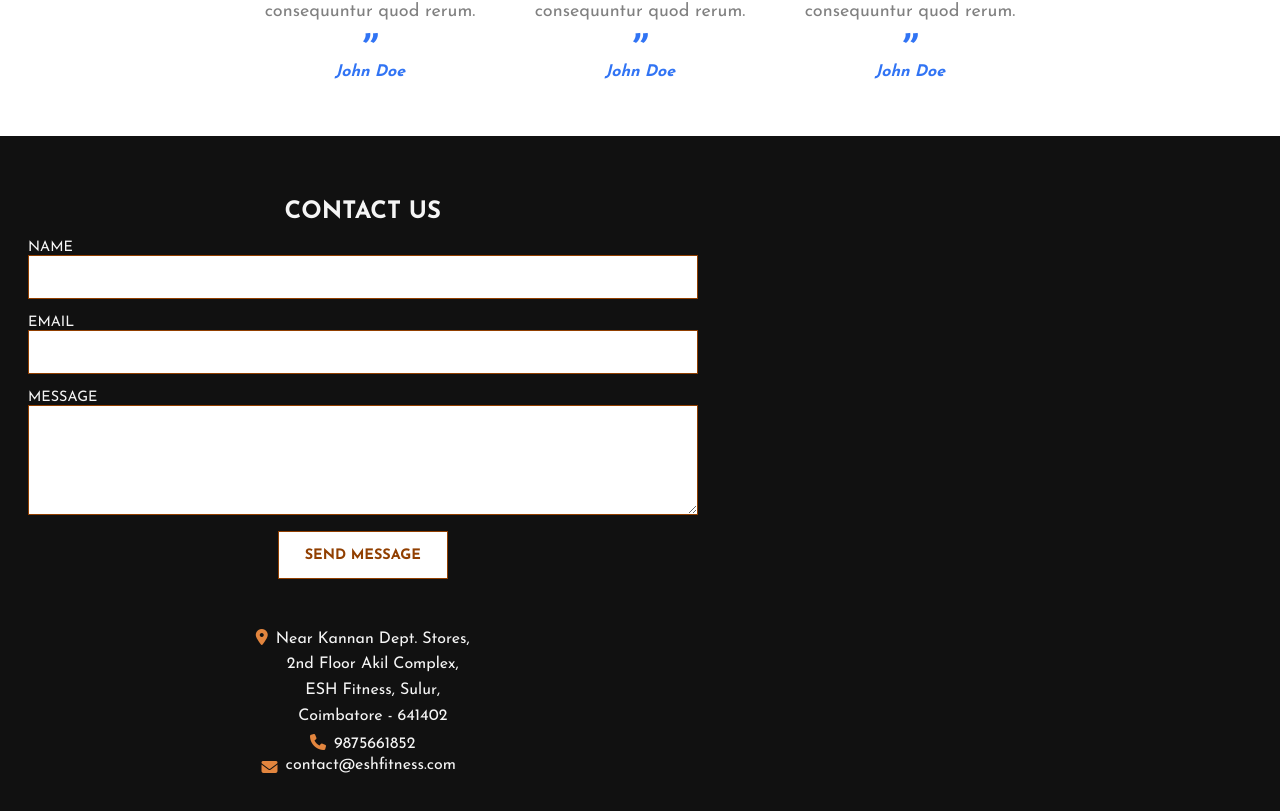
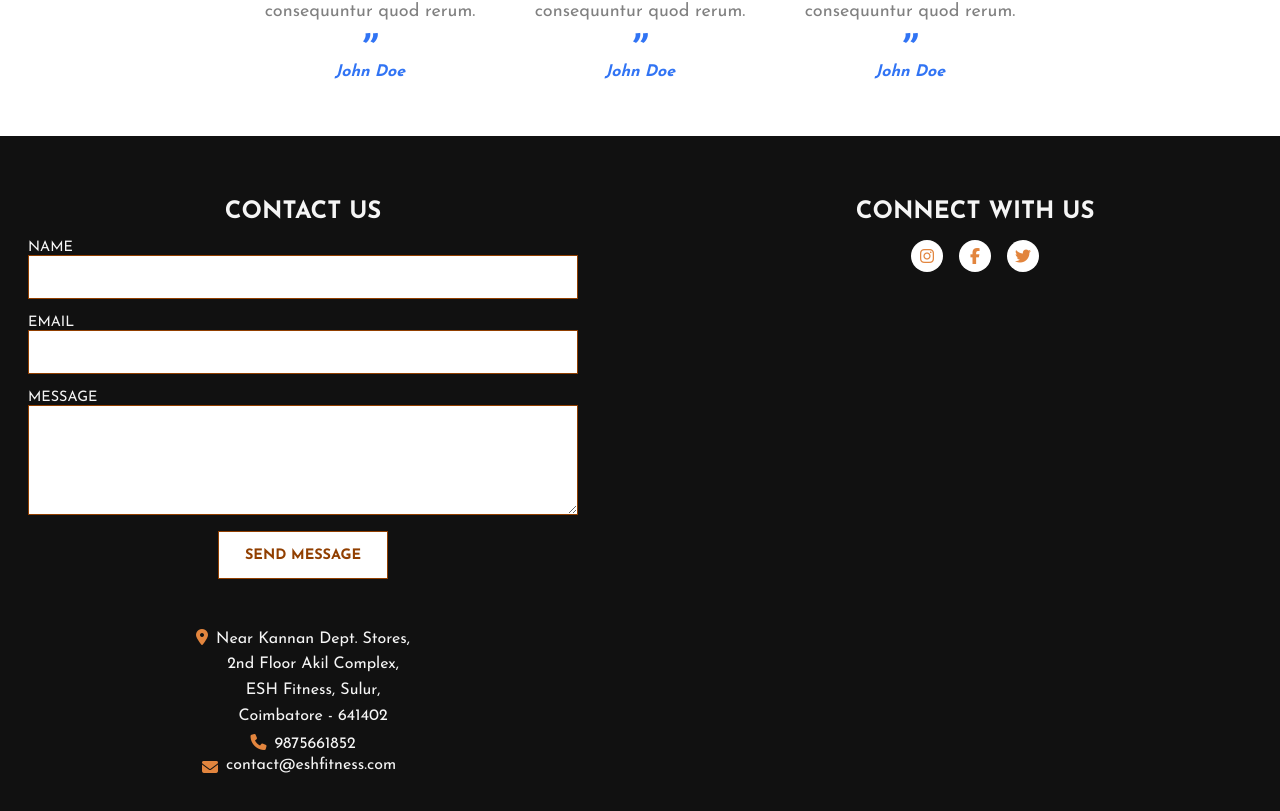
Before and after one commit to SmilinJasper/Gym-Website, a React (Create React App) app: page / in a window 1280 px wide. Shown: the part 2446-3257 px from the top of the page. Built offline with nearby package versions, Linux system fonts and the light colour scheme.

Commit message:
add-footer-connect-with-us-section

```diff
--- a/src/components/footer.jsx
+++ b/src/components/footer.jsx
@@ -1,5 +1,6 @@
 import React, { Component } from 'react';
 import './footer.css'
+import FooterConnectWithUsSection from './footerConnectWithUsSection';
 import FooterContactUsSection from './footerContactUsSection';
 
 class Footer extends Component {
@@ -8,6 +9,7 @@ class Footer extends Component {
 
         <footer>
             <FooterContactUsSection />
+            <FooterConnectWithUsSection />
         </footer>
 
         );
--- /dev/null
+++ b/src/components/footerConnectWithUsSection.css
@@ -0,0 +1,45 @@
+@media only screen and (min-width: 769px) {
+    .footer-connect-with-us-section {
+        margin-top: 4em;
+    }
+}
+
+.social-media-links {
+    grid-area: social-media-links;
+    padding: 1em;
+    display: -webkit-box;
+    display: -ms-flexbox;
+    display: flex;
+    -webkit-box-pack: center;
+    -ms-flex-pack: center;
+    justify-content: center;
+}
+
+.social-media-links ul {
+    width: 35%;
+    display: -webkit-box;
+    display: -ms-flexbox;
+    display: flex;
+    -webkit-box-pack: center;
+    -ms-flex-pack: center;
+    justify-content: center;
+    grid-gap: 1em;
+}
+
+.social-media-icon {
+    height: 32px;
+    width: 32px;
+    display: -ms-inline-grid;
+    display: inline-grid;
+    place-items: center;
+    background-color: white;
+    border-radius: 25px;
+    -webkit-transition: 100ms ease-in-out;
+    transition: 100ms ease-in-out;
+}
+
+.social-media-icon:hover,
+.social-media-icon:active {
+    color: white;
+    background-color: #e2853e;
+}
--- /dev/null
+++ b/src/components/footerConnectWithUsSection.jsx
@@ -0,0 +1,39 @@
+import React, { Component } from 'react'
+import './footerConnectWithUsSection.css'
+
+class FooterConnectWithUsSection extends Component {
+
+    render() {
+        return (
+
+            <section className='footer-connect-with-us-section'>
+            <h2>Connect With Us</h2>
+
+            <div className='social-media-links'>
+                <ul>
+                    <li>
+                        <a href='https://www.instagram.com/eshfitnessone/' target='_blank' aria-label='ESH Fitness Instagram'>
+                            <i className='fa fa-instagram social-media-icon'></i>
+                        </a>
+                    </li>
+
+                    <li>
+                        <a href='https://www.facebook.com/pages/category/Product-Service/ESH-Fitness-New-Arnold-Gym-Sulur-104493178377200/' target='_blank' aria-label='ESH Fitness Facebook'>
+                            <i className='fa fa-facebook social-media-icon'></i>
+                        </a>
+                    </li>
+
+                    <li>
+                        <a href='https://twitter.com/home' target='_blank' aria-label='ESH Fitness Twitter'>
+                            <i className='fa fa-twitter social-media-icon'></i>
+                        </a>
+                    </li>
+                </ul>
+            </div>
+        </section>
+
+        );
+    }
+}
+
+export default FooterConnectWithUsSection;
```
